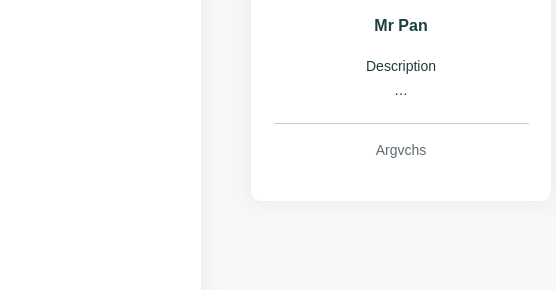
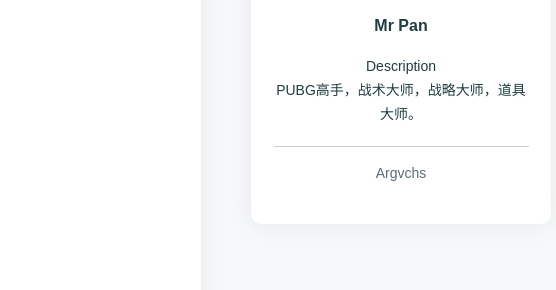
Before and after one commit to Eden0286/Eden0286.github.io, a plain HTML site: page index.html in a window 1280 px wide. Shown: the part 994-1284 px from the top of the page, 669-1225 px from the left. Drawn offline with nearby package versions, Linux system fonts and the light colour scheme; a script that the page names is missing; a web font is replaced by a local one.

Commit message:
Site updated: 2024-05-10 15:34:45

```diff
--- a/index.html
+++ b/index.html
@@ -231,7 +231,7 @@
         </div>
         <div class="name">Mr Pan</div>
         <div class="description">
-            <p>Description<br>…</p>
+            <p>Description<br>PUBG高手，战术大师，战略大师，道具大师。</p>
 
         </div>
 
```
